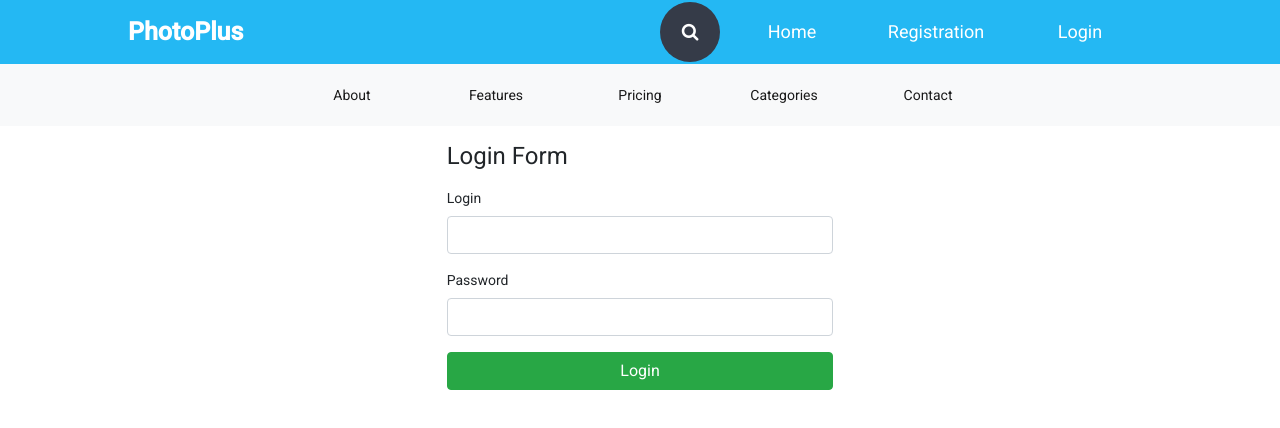
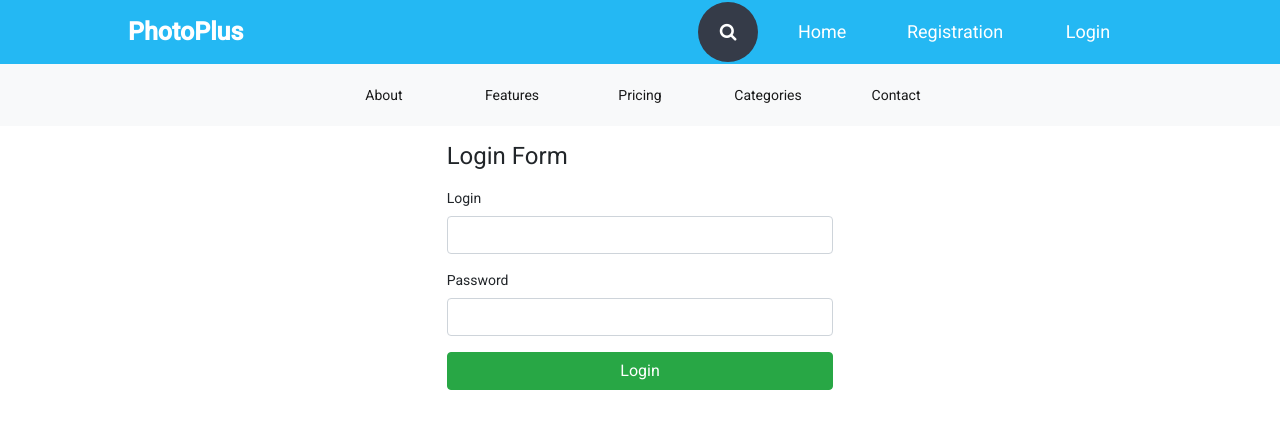
Before and after one commit to latusikl/PhotoPlus, an Angular app in the folder PhotoPlusFrontend/PhotoPlus/: page /login in a window 1280 px wide. Shown: the top 428 px of the page. Built offline with nearby package versions, Linux system fonts and the light colour scheme; a web font is replaced by a local one.

Commit message:
Searchbar size fix & lists css fix

```diff
--- a/PhotoPlusFrontend/PhotoPlus/src/app/app.component.html
+++ b/PhotoPlusFrontend/PhotoPlus/src/app/app.component.html
@@ -9,7 +9,7 @@
         <input class="search_input" type="text" name="" placeholder="Search...">
         <a href="#" class="search_icon"><i class="fa fa-search"></i></a>
       </div>
-      <ul class="centered-list navbar-nav">
+      <ul class="centered-list navbar-nav" id="navbarHeader-list">
         <li class="darkenDiv" href="#" routerLink="/"><a class="nav-link">Home</a></li>
         <li class="darkenDiv" href="#" routerLink="/registration"><a class="nav-link">Registration</a></li>
         <li class="darkenDiv" href="#" routerLink="/login"><a class="nav-link">Login</a></li>
@@ -22,7 +22,7 @@
     <span class="navbar-toggler-icon"></span>
   </button>
   <div class="collapse navbar-collapse container-centered" id="navbarUnderHeader">
-    <ul class="navbar-nav centered-list">
+    <ul class="navbar-nav centered-list" id="navbarUnderHeader-list">
       <li class="nav-item active lightenDiv" href="#">
         <a class="nav-link">About</a>
       </li>
--- a/PhotoPlusFrontend/PhotoPlus/src/app/app.component.scss
+++ b/PhotoPlusFrontend/PhotoPlus/src/app/app.component.scss
@@ -37,6 +37,18 @@ header {
   }
 }
 
+#navbarHeader-list {
+  li {
+    min-width: 8rem;
+  }
+}
+
+#navbarUnderHeader-list {
+  li {
+    min-width: 8rem;
+  }
+}
+
 .centered-list {
   list-style-type: none;
   margin: 0;
@@ -48,7 +60,7 @@ header {
   li {
     display: block;
     padding: 1.3rem;
-    min-width: 9rem;
+
     a{
       text-align: center;
     }
@@ -116,7 +128,7 @@ ul {
 .searchbar:hover > .search_input,
 .search_input:focus {
   padding: 0 10px;
-  width: 200px;
+  width: 190px;
   caret-color:red;
   transition: width 0.4s linear, padding 0.4s linear;
 }
```
